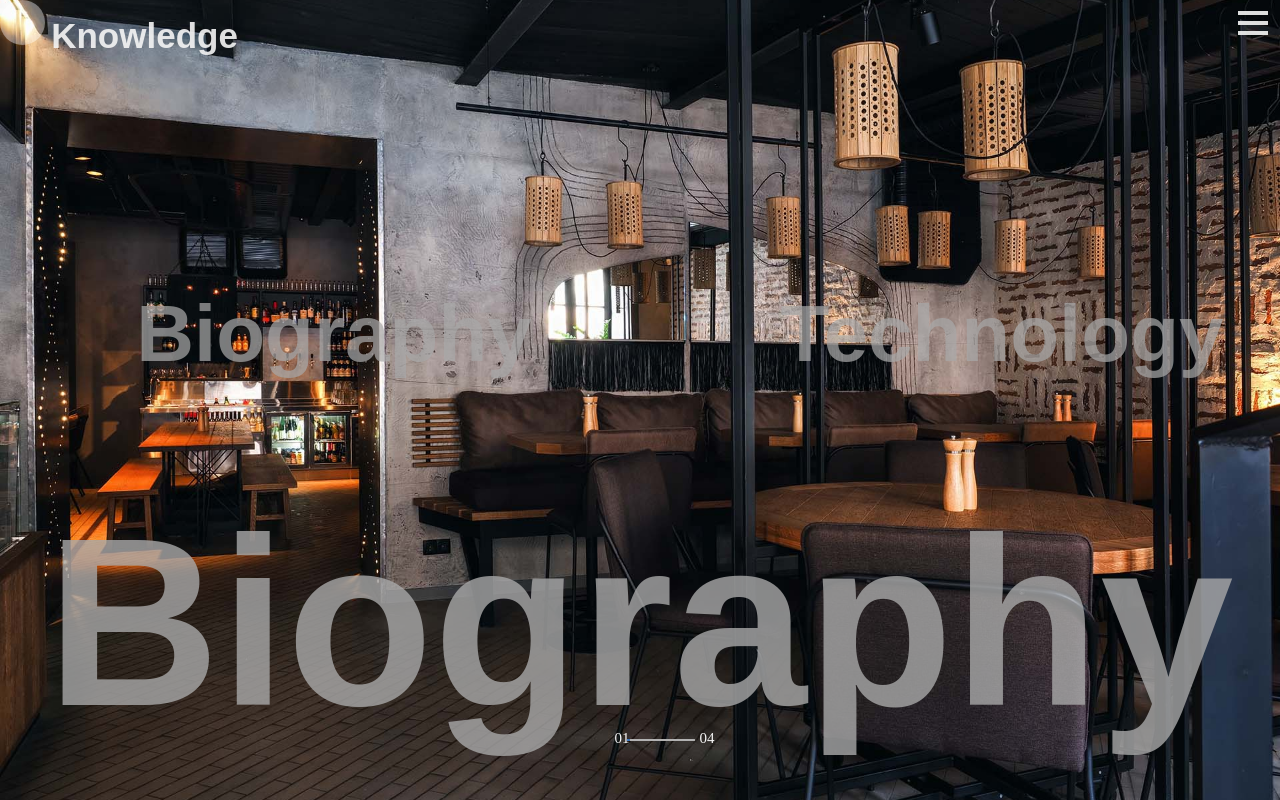
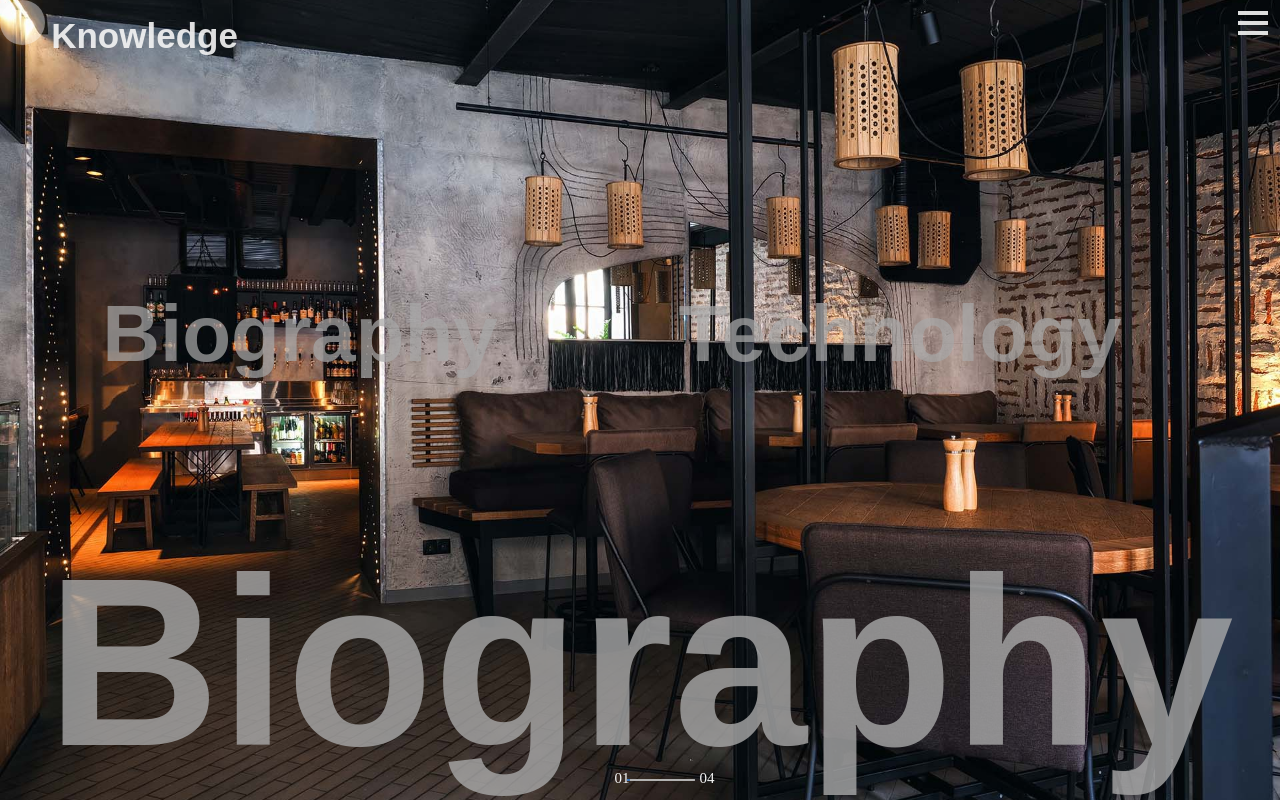
Before and after one commit to Roshan4555/Information, a plain HTML site: page My-Website.html in a window 1280 px wide. Drawn offline with Linux system fonts and the light colour scheme; files whose address does not match are found by name.

Commit message:
Responsive changes

```diff
--- a/Css_Styling/Main-Page-Css.css
+++ b/Css_Styling/Main-Page-Css.css
@@ -54,7 +54,7 @@ body:hover{
     }
     .flex-box-place{
 		display: flex;
-    }
+		}
     .box {
     	display: flex;
         width: 180px;
@@ -71,7 +71,7 @@ body:hover{
     	text-decoration: none;
 	}
 	.box-text-place{
-        padding: 150px;
+        padding-top: 150px;
 	}
 	.flex-title-display-place{
         position: relative;
@@ -210,7 +210,7 @@ body:hover{
 		.flex-title-display{
 			position: fixed;
 			text-align: center;
-			bottom: 40px;
+			bottom: 0px;
 			min-width: 100%;
 		}
 		.flex-title-display b{
@@ -270,7 +270,7 @@ body:hover{
 			justify-content: center;
 			width: 150px;
 			height: 30px;
-			bottom: 40px;
+			bottom: 0;
 			left:48% ;
 		}
 		  .left{
--- a/Css_Styling/Main-Page-Js.js
+++ b/Css_Styling/Main-Page-Js.js
@@ -43,12 +43,12 @@
                     document.getElementById("left").innerHTML="06";
 				}
 
-		var mainslider=document.getElementById("sliderid");
-		var valueslider=document.getElementById("left");
-		valueslider.innerHTML=mainslider.value;
-		mainslider.oninput=function(){
-			valueslider.innerHTML=this.value;
-		}
+		// var mainslider=document.getElementById("sliderid");
+		// var valueslider=document.getElementById("left");
+		// valueslider.innerHTML=mainslider.value;
+		// mainslider.oninput=function(){
+		// 	valueslider.innerHTML=this.value;
+		// }
 		// var min = document.getElementById("slider").min;
 		// min=10;
 		function myFunction(x) {
--- a/My-Website.html
+++ b/My-Website.html
@@ -28,13 +28,13 @@
 	<script type="text/javascript" src="Css_Styling\Main-Page-Js.js" ></script>
 	<div class="flex-container">
 	  <div class="flex-box-place">
-		<div class="box" id="changeimage1" onmouseover="change()" >
-			<div class="box-text-place">
+		<div class="box" id="changeimage1"  >
+			<div class="box-text-place" onmouseover="change()">
 				<a href="Web_Pages\Title_Pages\Biography.html" target="_blank" ><h1><b>Biography</b></h1></a>
 			</div>
 		</div>
-		<div class="box" id="changeimage2" onmouseover="change1()">
-			<div class="box-text-place">
+		<div class="box" id="changeimage2" >
+			<div class="box-text-place" onmouseover="change1()">
 			    <a href="Web_Pages\Title_Pages\Technology.html" target="_blank"><h1><b>Technology</b></h1></a>
 			</div>
 		</div>
```
